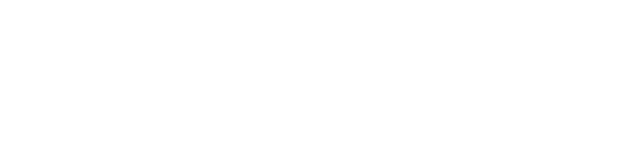
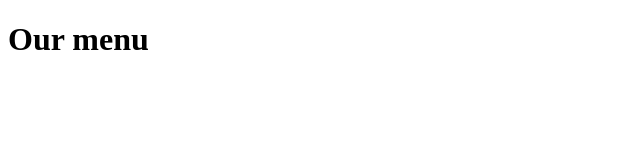
Before and after one commit to sunsun5/module2-solution, a plain HTML site: page index.html in a window 1280 px wide. Shown: the whole page, without its empty margins (0-640 px from the left). Drawn offline with Linux system fonts and the light colour scheme.

Commit message:
Update index.html

```diff
--- a/index.html
+++ b/index.html
@@ -6,5 +6,5 @@
 	<link rel="stylesheet" href="css/style.css">
 </head>
 <body>
-  <h1 style="color:blue;>Our menu</h1>
+  <h1>Our menu</h1>
 </body>
```
